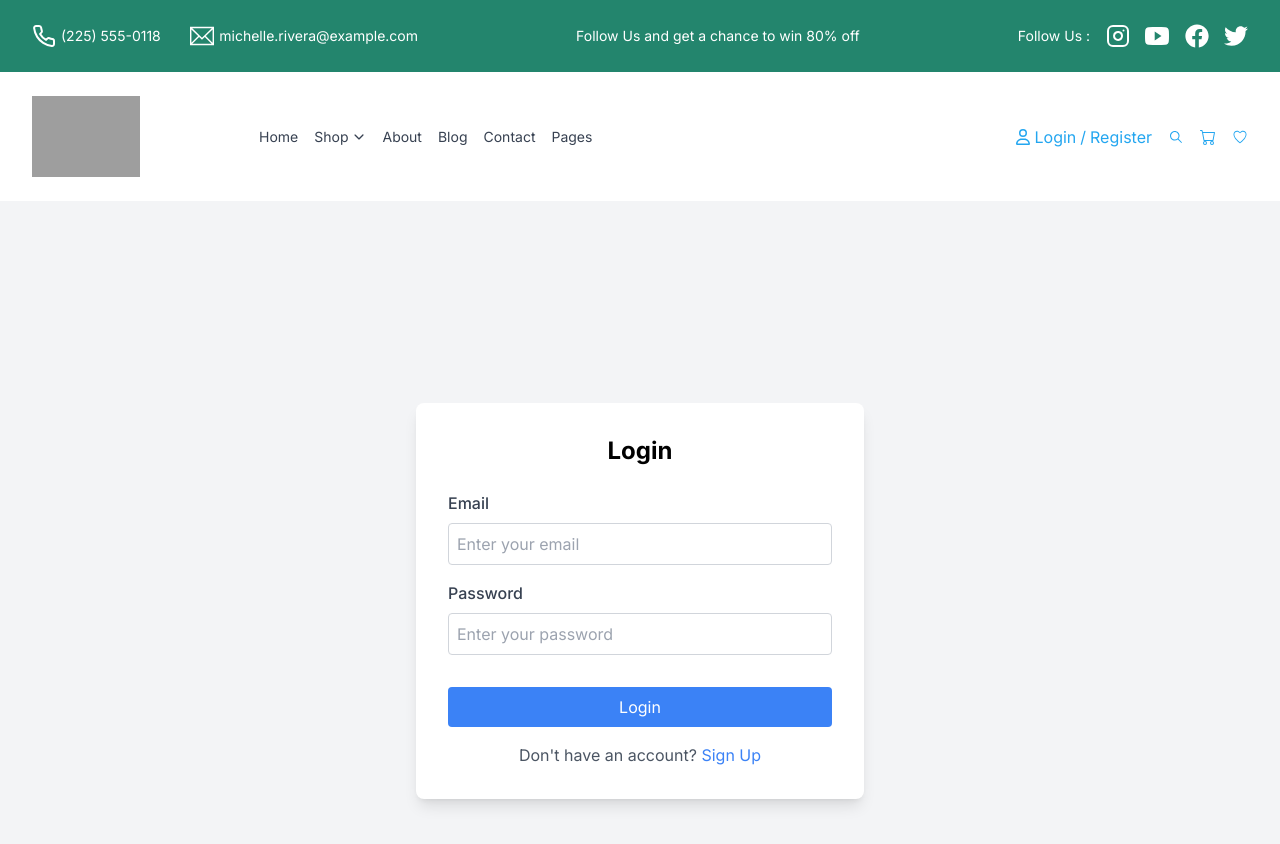
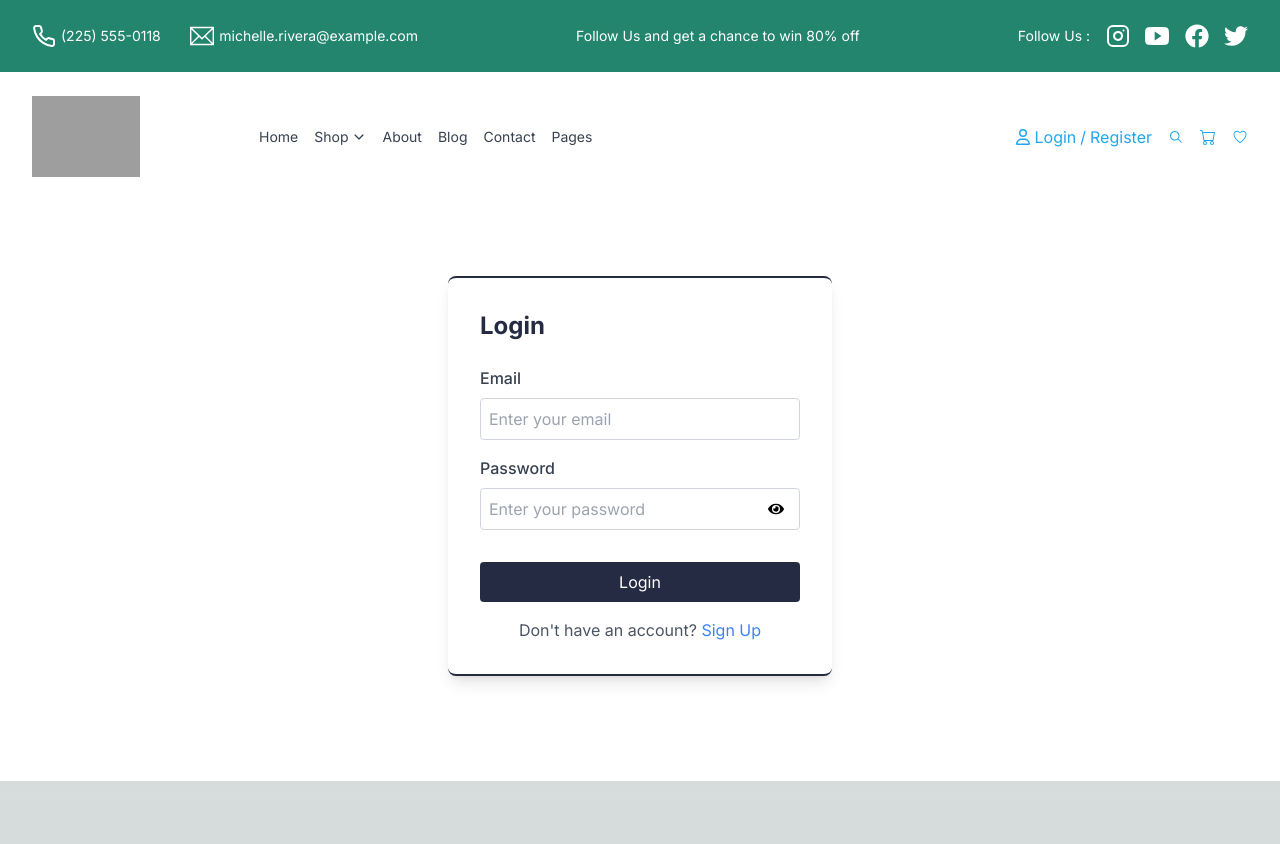
Before and after one commit to kingstech001/bandage-e-commerce, a Next.js app: page /Login in a window 1280 px wide. Shown: the top 844 px of the page. After the commit the page ends 800 px from the top, so only its background shows below. Built offline with nearby package versions, Linux system fonts and the light colour scheme; grey boxes are pictures that could not be loaded.

Commit message:
fixed login page

```diff
--- a/src/app/Checkout/page.tsx
+++ b/src/app/Checkout/page.tsx
@@ -26,7 +26,7 @@ const Checkout = () => {
           placeholder="Name"
           value={formData.name}
           onChange={handleInputChange}
-          className="w-full p-2 mb-4 border border-gray-300"
+          className="w-full p-2 mb-4 border border-gray-300 rounded"
         />
         <input
           type="email"
@@ -34,7 +34,7 @@ const Checkout = () => {
           placeholder="Email"
           value={formData.email}
           onChange={handleInputChange}
-          className="w-full p-2 mb-4 border border-gray-300"
+          className="w-full p-2 mb-4 border border-gray-300 rounded"
         />
         <input
           type="text"
@@ -42,9 +42,9 @@ const Checkout = () => {
           placeholder="Address"
           value={formData.address}
           onChange={handleInputChange}
-          className="w-full p-2 mb-4 border border-gray-300"
+          className="w-full p-2 mb-4 border border-gray-300 rounded"
         />
-        <button type="submit" className="w-full bg-green-500 text-white py-2">
+        <button type="submit" className="w-full bg-green-500 text-white py-2 rounded">
           Confirm Purchase
         </button>
       </form>
--- a/src/app/Login/page.tsx
+++ b/src/app/Login/page.tsx
@@ -1,12 +1,18 @@
 'use client'
 import InputField from '@/components/InputField';
 import { useState } from 'react';
+import { FaEye, FaRegEyeSlash } from 'react-icons/fa';
 
 const Login = () => {
   const [formData, setFormData] = useState({ email: '', password: '' });
+  const [showPassword, setShowPassword] = useState(false);
 
   const handleInputChange = (e: React.ChangeEvent<HTMLInputElement>) => {
     setFormData({ ...formData, [e.target.name]: e.target.value });
+  };
+
+  const togglePasswordVisibility = () => {
+    setShowPassword(!showPassword);
   };
 
   const handleSubmit = (e: React.FormEvent) => {
@@ -16,9 +22,9 @@ const Login = () => {
   };
 
   return (
-    <div className="min-h-screen flex items-center justify-center bg-gray-100">
-      <div className="w-full max-w-md p-8 bg-white rounded-lg shadow-lg">
-        <h2 className="text-2xl font-bold text-center mb-6">Login</h2>
+    <div className="max-w-md pt-[30px] m-auto h-[65vh] px-[32px] flex items-center">
+      <div className="w-full max-w-md p-8 bg-white rounded-lg shadow-lg border-y-[2px] border-[#252B42]">
+        <h2 className="text-2xl font-bold mb-6 text-[#252B42]">Login</h2>
         <form onSubmit={handleSubmit}>
           <InputField
             label="Email"
@@ -29,18 +35,26 @@ const Login = () => {
             onChange={handleInputChange}
             required
           />
+         <div className="relative">
             <InputField
               label="Password"
-            type="password"
+              type={showPassword ? 'text' : 'password'}
               name="password"
               value={formData.password}
               placeholder="Enter your password"
               onChange={handleInputChange}
               required
             />
+            <div
+              className="absolute inset-y-0 right-0 pr-4 top-8 flex items-center cursor-pointer"
+              onClick={togglePasswordVisibility}
+            >
+              {showPassword ? <FaRegEyeSlash /> : <FaEye />}
+            </div>
+          </div>
           <button
             type="submit"
-            className="w-full bg-blue-500 text-white py-2 mt-4 rounded hover:bg-blue-600 transition-colors"
+            className="w-full bg-[#252B42] text-white py-2 mt-4 rounded hover:bg-blue-600 transition-colors"
           >
             Login
           </button>
--- a/src/app/Signup/page.tsx
+++ b/src/app/Signup/page.tsx
@@ -1,9 +1,11 @@
 'use client'
 import InputField from '@/components/InputField';
 import { useState } from 'react';
+import { FaEye, FaEyeSlash } from 'react-icons/fa';
 
 const SignUp = () => {
   const [formData, setFormData] = useState({ email: '', password: '', name: '' });
+  const [showPassword, setShowPassword] = useState(false);
 
   const handleInputChange = (e: React.ChangeEvent<HTMLInputElement>) => {
     setFormData({ ...formData, [e.target.name]: e.target.value });
@@ -15,11 +17,14 @@ const SignUp = () => {
     // API Call to register user (dummy for now)
   };
 
+  const togglePasswordVisibility = () => {
+    setShowPassword(!showPassword);
+  };
+
   return (
-    <div className='max-w-md mx-auto mt-10 h-screen'>
-
-      <div className=" w-full max-w-md p-8 bg-white rounded-lg shadow-lg">
-        <h2 className="text-2xl mb-4">Sign Up</h2>
+    <div className='max-w-md mt-[33px] m-auto h-[65vh] px-[32px] flex items-center'>
+      <div className="w-full max-w-md p-8 bg-white rounded-lg shadow-lg border-y-[2px] border-[#252B42]">
+        <h2 className="text-2xl mb-4 font-bold text-[#252B42]">Sign Up</h2>
         <form onSubmit={handleSubmit}>
           <InputField
             label="Name"
@@ -39,16 +44,24 @@ const SignUp = () => {
             onChange={handleInputChange}
             required
           />
+          <div className="relative">
             <InputField
               label="Password"
-            type="password"
+              type={showPassword ? 'text' : 'password'}
               name="password"
               value={formData.password}
               placeholder="Enter your password"
               onChange={handleInputChange}
               required
             />
-          <button type="submit" className="w-full bg-blue-500 text-white py-2">
+            <div
+              className="absolute inset-y-0 right-0 pr-4 top-8 flex items-center cursor-pointer"
+              onClick={togglePasswordVisibility}
+            >
+              {showPassword ? <FaEyeSlash /> : <FaEye />}
+            </div>
+          </div>
+          <button type="submit" className="w-full bg-[#252B42] text-white py-2 rounded mt-4">
             Sign Up
           </button>
         </form>
--- a/src/app/layout.tsx
+++ b/src/app/layout.tsx
@@ -27,7 +27,7 @@ export default function RootLayout({
         <CartProvider>
           <WishlistProvider>
             <AuthProvider>
-              <main className="bg-[#FFFFFF]">
+              <main className="bg-[#FFFFFF] h-screen lg:h-[88.6vh]">
                 <Navbar />
                 {children}
               </main>
--- a/src/components/InputField.tsx
+++ b/src/components/InputField.tsx
@@ -32,7 +32,7 @@ const InputField: React.FC<InputFieldProps> = ({
         placeholder={placeholder}
         onChange={onChange}
         required={required}
-        className="p-2 border border-gray-300 rounded focus:outline-none focus:border-blue-500"
+        className="p-2 border border-gray-300 rounded focus:outline-none focus:border-[#252B42]"
       />
     </div>
   );
--- a/src/components/OrderSummary.tsx
+++ b/src/components/OrderSummary.tsx
@@ -35,9 +35,9 @@ const OrderSummary: React.FC<OrderSummaryProps> = ({ deliveryCharge }) => {
   // Handle checkout process based on user authentication
   const handleCheckout = () => {
     if (!user) {
+      router.push('/checkout');
+    } else {
       router.push('/login');
-    } else {
-      router.push('/checkout');
     }
   };
 
```
Lines whose indentation alone changed are shown as unchanged.
